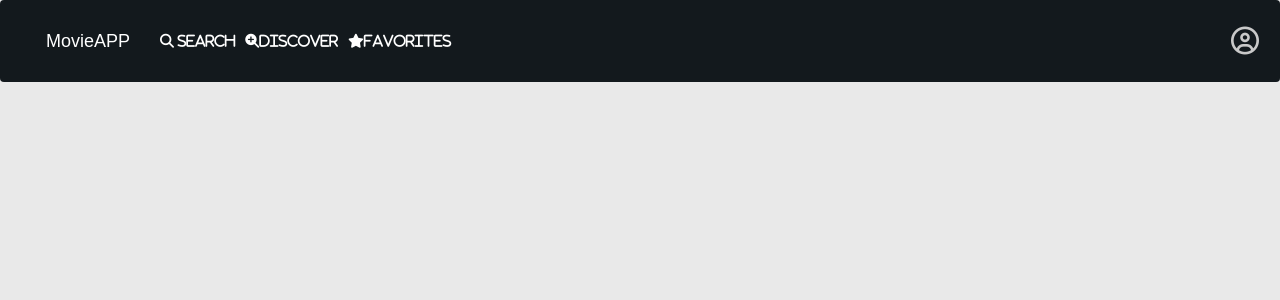
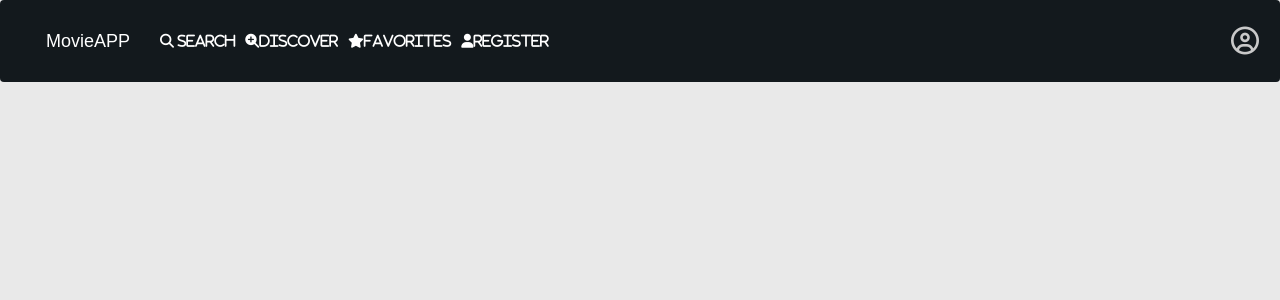
Before and after one commit to IonBir/proyectoDAW, a Flask app: page /actor/1 in a window 1280 px wide. Shown: the top 300 px of the page. Run offline with Flask 2, Linux system fonts and the light colour scheme; some libraries are stand-ins or nearby versions.

Commit message:
final version v2

```diff
--- a/app/templates/public/templates/pub_template.html
+++ b/app/templates/public/templates/pub_template.html
@@ -39,6 +39,9 @@
               <li class="nav-item active">
                   <a class="nav-link fas fa-star" href="/favorites">Favorites</a>
               </li>
+              <li class="nav-item active">
+                <a class="nav-link fa fa-user" href="/favorites">Register</a>
+            </li>
 
           </ul>
       </div>
```
